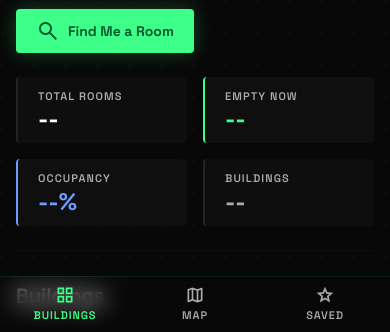
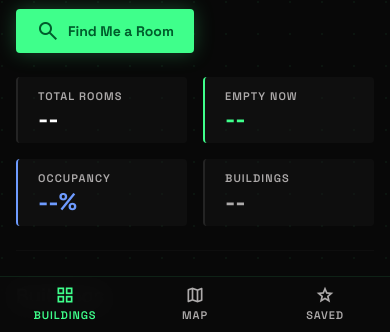
Before and after one commit to shawngeorgie06/Room-Finder, a website: page templates/index.html in a window 390 px wide. Shown: the part 512-844 px from the top of the page. Drawn offline with Linux system fonts and the light colour scheme; no server answers.

Commit message:
Fix invisible mobile bottom nav background
bg-[#0a0a0a]/98 used an opacity step (98) that isn't on Tailwind's scale
(0,5,10…95,100), so no rule was ever generated and the nav bar rendered
fully transparent — page content scrolled visibly behind the tab labels.
/95 is a real scale step; rebuilt static/tailwind.css to include it.

Co-Authored-By: Claude Opus 5 <noreply@anthropic.com>
Claude-Session: https://claude.ai/code/session_01Pp78opNP7EdRpVZ9eDBWU7

```diff
--- a/templates/index.html
+++ b/templates/index.html
@@ -786,7 +786,7 @@
 </div>
 
 <!-- MOBILE BOTTOM NAV -->
-<nav class="fixed bottom-0 left-0 right-0 bg-[#0a0a0a]/98 backdrop-blur-md border-t border-primary/10 flex md:hidden z-50"
+<nav class="fixed bottom-0 left-0 right-0 bg-[#0a0a0a]/95 backdrop-blur-md border-t border-primary/10 flex md:hidden z-50"
      aria-label="Primary"
      style="padding-bottom:env(safe-area-inset-bottom);height:calc(3.5rem + env(safe-area-inset-bottom))">
   <button id="mob-nav-buildings" type="button" onclick="switchView('dashboard')" aria-label="Buildings"
```
Also changed, not shown: static/tailwind.css.
